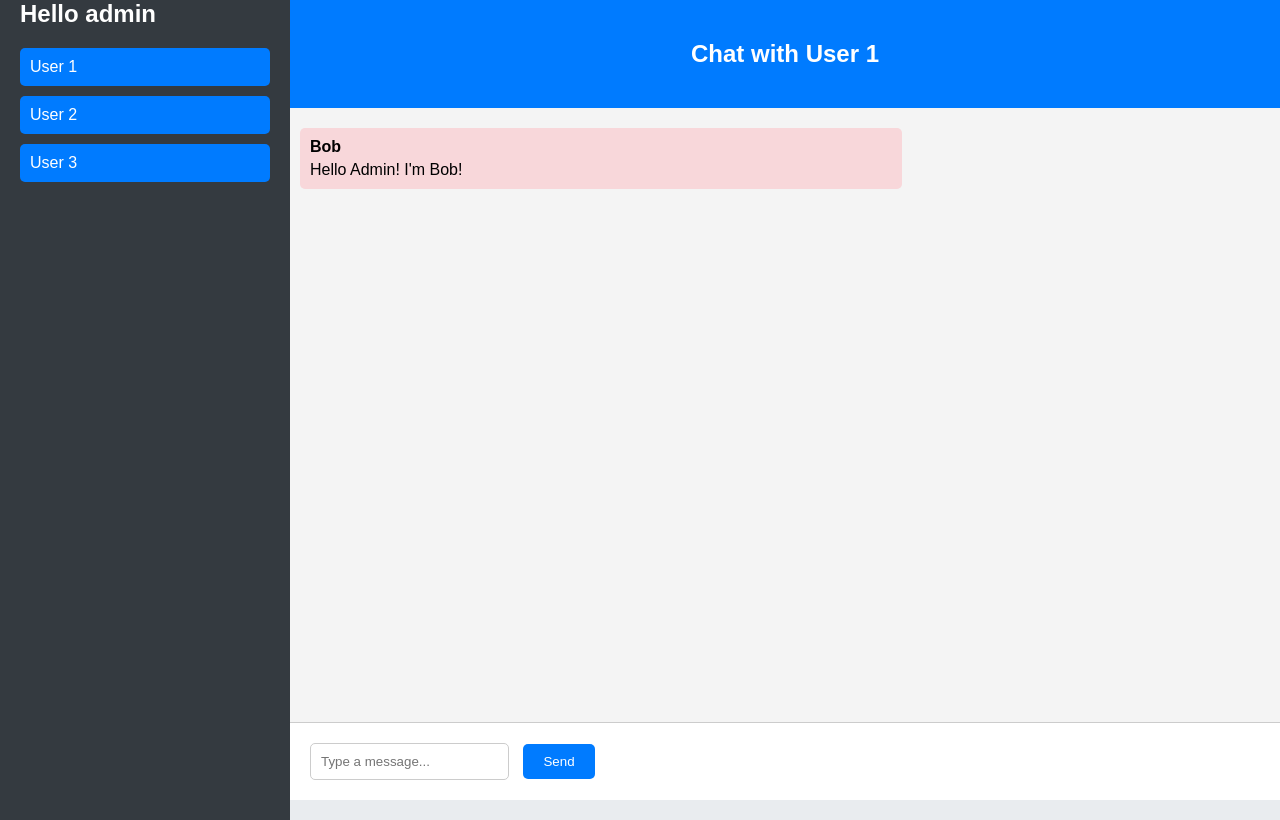
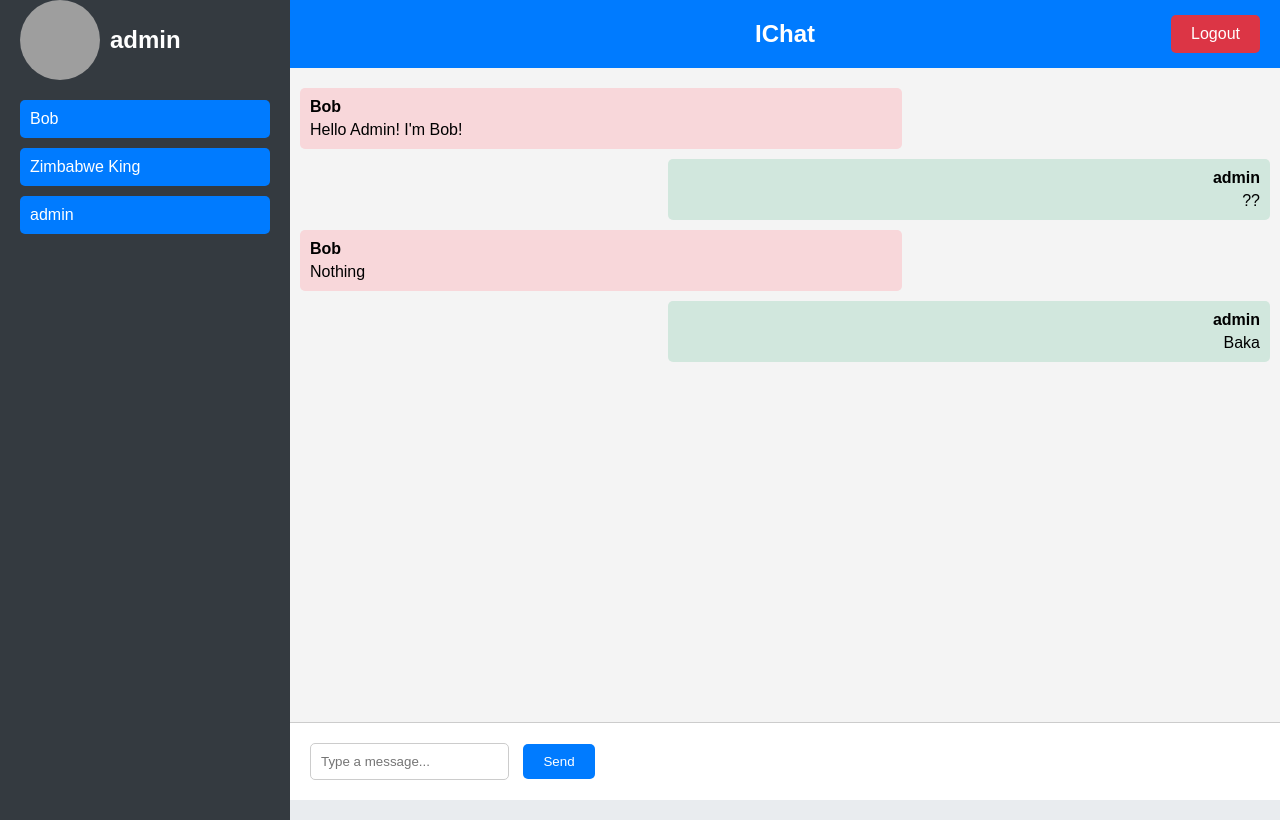
Before and after one commit to OskarBiernacki/ctf_ichat, a Flask app: page /chat/2 in a window 1280 px wide. Run offline with Flask 3, Linux system fonts and the light colour scheme; a user stored in the database is signed in; grey boxes are pictures that could not be loaded.

Commit message:
Refactor chat functionality to improve user experience; add contact list display, enhance error handling, and remove home page

```diff
--- a/it_support_webserver.py
+++ b/it_support_webserver.py
@@ -36,7 +36,11 @@ def load_user(user_id):
 @app.route('/')
 @login_required
 def home():
-    return render_template('home.html')
+    try:
+        return redirect(f'/chat/{get_contacts_users(current_user.id)[0]}')
+    except Exception as e:
+        print(f'Error: {e}')
+        return redirect(url_for(f'logout'))
 
 @app.route('/login', methods=['GET', 'POST'])
 def login():
@@ -59,7 +63,7 @@ def register():
         new_user = User(username=username, password=password)
         db.session.add(new_user)
         db.session.commit()
-        flash('Your account has been created!', 'success')
+        send_message(sender_id=1, receiver_id=new_user.id, content='Hello! I\'m the admin!')
         return redirect(url_for('login'))
     return render_template('register.html')
 
@@ -78,7 +82,7 @@ def user_chat_send_message(receiver_user_id):
             content=request.args.get('content')
             send_message(user_id, receiver_user_id, content)
         except Exception as e:
-            print(f'Errorro: {e}')
+            print(f'Error: {e}')
 
     return redirect(f'/chat/{receiver_user_id}')
 
@@ -89,8 +93,17 @@ def user_chat(receiver_user_id):
     messages_recived = Message.query.filter_by(receiver_id=user_id).filter_by(sender_id=receiver_user_id).all()
     messages_sended = Message.query.filter_by(sender_id=user_id).filter_by(receiver_id=receiver_user_id).all()
 
+    print(get_contacts_users(user_id))
     conversation = messages_sended+messages_recived
     conversation.sort(key=lambda message: message.send_time)
+
+    reciver_user = User.query.filter_by(id=receiver_user_id).first()
+    try:
+        if reciver_user is None:
+            return redirect(f'/chat/{get_contacts_users(user_id)[0]}')
+    except Exception as e:
+        print(f'Error: {e}')
+        return redirect(url_for('logout'))
 
     html_messages_content = ''
     for message in conversation:
@@ -103,11 +116,18 @@ def user_chat(receiver_user_id):
         else:
             print(f'{Fore.GREEN}{message.content}')
             html_messages_content += f'<div class="message received">'
-            html_messages_content +=f'<div class="sender">{User.query.filter_by(id=receiver_user_id).first().username}</div>'
+            html_messages_content +=f'<div class="sender">{reciver_user.username}</div>'
             html_messages_content +=f'<div class="content">{message.content}</div>'
             html_messages_content += f'</div>'
 
-    return render_template("chat.html", active_user=current_user.username, receiver_user_id=receiver_user_id, messages_content=html_messages_content)
+    html_contacts_content = ''
+    for contact_user_id in get_contacts_users(user_id):
+        contact_user = User.query.filter_by(id=contact_user_id).first()
+        if contact_user is None:
+            continue
+        html_contacts_content += f'<a href="/chat/{contact_user_id}"><div class="user">{contact_user.username}</div></a>'
+
+    return render_template("chat.html", active_user=current_user.username, receiver_user_id=receiver_user_id, messages_content=html_messages_content, html_contacts_content=html_contacts_content)
 
 def send_message(sender_id, receiver_id, content):
     new_message = Message(sender_id=sender_id, receiver_id=receiver_id, content=content, send_time=datetime.datetime.now())
@@ -117,6 +137,20 @@ def create_user(username, password, is_admin=False):
     new_user = User(username=username, password=password)
     db.session.add(new_user)
     db.session.commit()
+def get_contacts_users(user_id):
+    contacts = []
+    messages = Message.query.filter_by(receiver_id=user_id).all() + Message.query.filter_by(sender_id=user_id).all()
+    messages.sort(key=lambda message: message.send_time)
+    messages.reverse()
+    for message in messages:
+        if message.sender_id not in contacts and message.sender_id != user_id:
+            contacts.append(message.sender_id)
+        if message.receiver_id not in contacts and message.receiver_id != user_id:
+            contacts.append(message.receiver_id)
+        if message.sender_id == user_id and message.receiver_id == user_id and user_id not in contacts:
+            contacts.append(user_id)
+    return contacts
+
 
 if __name__ == '__main__':
     if os.path.exists('instance/users.db'):
@@ -128,6 +162,12 @@ if __name__ == '__main__':
         print('Creating admin user...')
         create_user(username='admin', password='admin', is_admin=True)
         create_user(username='Bob', password='password123')
+        create_user(username='Zimbabwe King', password='password123')
         send_message(sender_id=2, receiver_id=1, content='Hello Admin! I\'m Bob!')
+        send_message(sender_id=1, receiver_id=2, content='??')
+        send_message(sender_id=2, receiver_id=1, content='Nothing')
+        send_message(sender_id=1, receiver_id=1, content='Testing')
+        send_message(sender_id=3, receiver_id=1, content='Hello I\'m Zimbabwe King!')
+        send_message(sender_id=1, receiver_id=2, content='Baka')
 
     app.run(debug=False)
--- a/static/chat.css
+++ b/static/chat.css
@@ -38,6 +38,26 @@ body {
     color: white;
     padding: 20px;
     text-align: center;
+    position: relative;
+}
+.chat-header h2 {
+    margin: 0;
+}
+.logout-button {
+    position: absolute;
+    right: 20px;
+    top: 50%;
+    transform: translateY(-50%);
+    background-color: #dc3545;
+    color: white;
+    padding: 10px 20px;
+    border: none;
+    border-radius: 5px;
+    text-decoration: none;
+    cursor: pointer;
+}
+.logout-button:hover {
+    background-color: #c82333;
 }
 .chat-messages {
     flex: 1;
@@ -92,3 +112,29 @@ body {
 .chat-input button:hover {
     background-color: #0056b3;
 }
+
+.user-info {
+    display: flex;
+    align-items: center;
+    margin-bottom: 20px;
+}
+
+.profile-pic {
+    width: 80px;
+    height: 80px;
+    border-radius: 50%;
+    margin-right: 10px;
+}
+
+.user-info h2 {
+    margin: 0;
+}
+
+a {
+    color: inherit;
+    text-decoration: none;
+}
+
+a:hover {
+    text-decoration: underline;
+}
--- a/templates/home.html
+++ b/templates/admin_panel.html
@@ -7,9 +7,9 @@
     <link rel="stylesheet" href="{{ url_for('static', filename='home.css') }}">
 </head>
 <body>
-    <div class="sidebar">
+    <!-- <div class="sidebar">
 
-    </div>
+    </div> -->
     <div class="main-content">
         <div class="login-container">
             <h1>Welcome, {{ current_user.username }}!</h1>
--- a/templates/chat.html
+++ b/templates/chat.html
@@ -8,25 +8,22 @@
 </head>
 <body>
     <div class="sidebar">
-        <h2>Hello {{ active_user }}</h2>
-        <div class="user">User 1</div>
+        <div class="user-info">
+            <img class="profile-pic" src="https://encrypted-tbn0.gstatic.com/images?q=tbn:ANd9GcTKAyHUwfu-mtzTdTBMpWWBCWbk7YEBTx2GOw&s" alt="Profile Picture">
+            <h2>{{ active_user }}</h2>
+        </div>
+        {{ html_contacts_content|safe }}
+        <!-- <div class="user">User 1</div>
         <div class="user">User 2</div>
-        <div class="user">User 3</div>
+        <div class="user">User 3</div> -->
     </div>
     <div class="chat-container">
         <div class="chat-header">
-            <h2>Chat with User 1</h2>
+            <h2>IChat</h2>
+            <a href="{{ url_for('logout') }}" class="logout-button">Logout</a>
         </div>
         <div class="chat-messages">
-            <!-- <div class="message">
-                <div class="sender">User 1</div>
-                <div class="content">Hello!</div>
-            </div>
-            <div class="message">
-                <div class="sender">You</div>
-                <div class="content">Hi there!</div>
-            </div> -->
-            {{  messages_content|safe  }}
+            {{ messages_content|safe }}
         </div>
         <div class="chat-input">
             <form action="{{ url_for('user_chat_send_message', receiver_user_id=receiver_user_id) }}" method="GET">
```
Also changed, not shown: instance/users.db.
